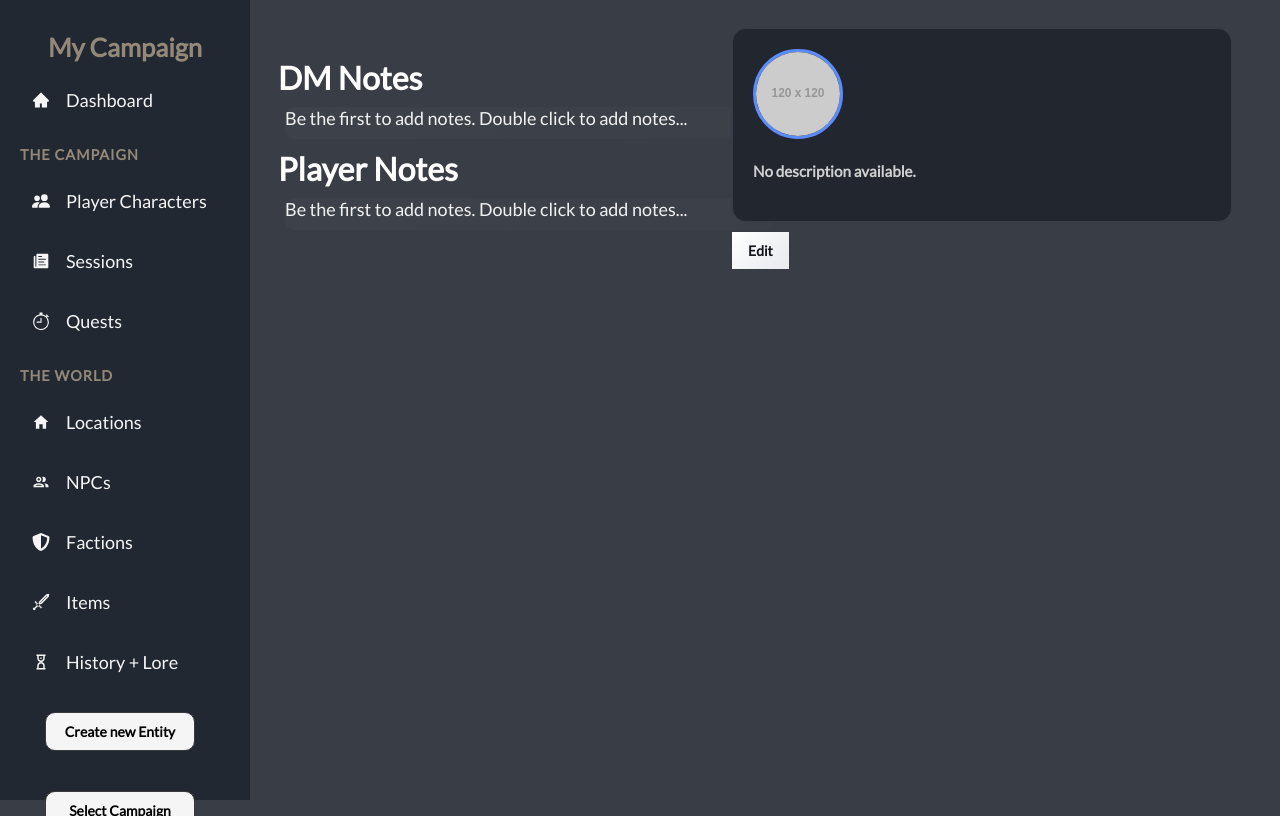
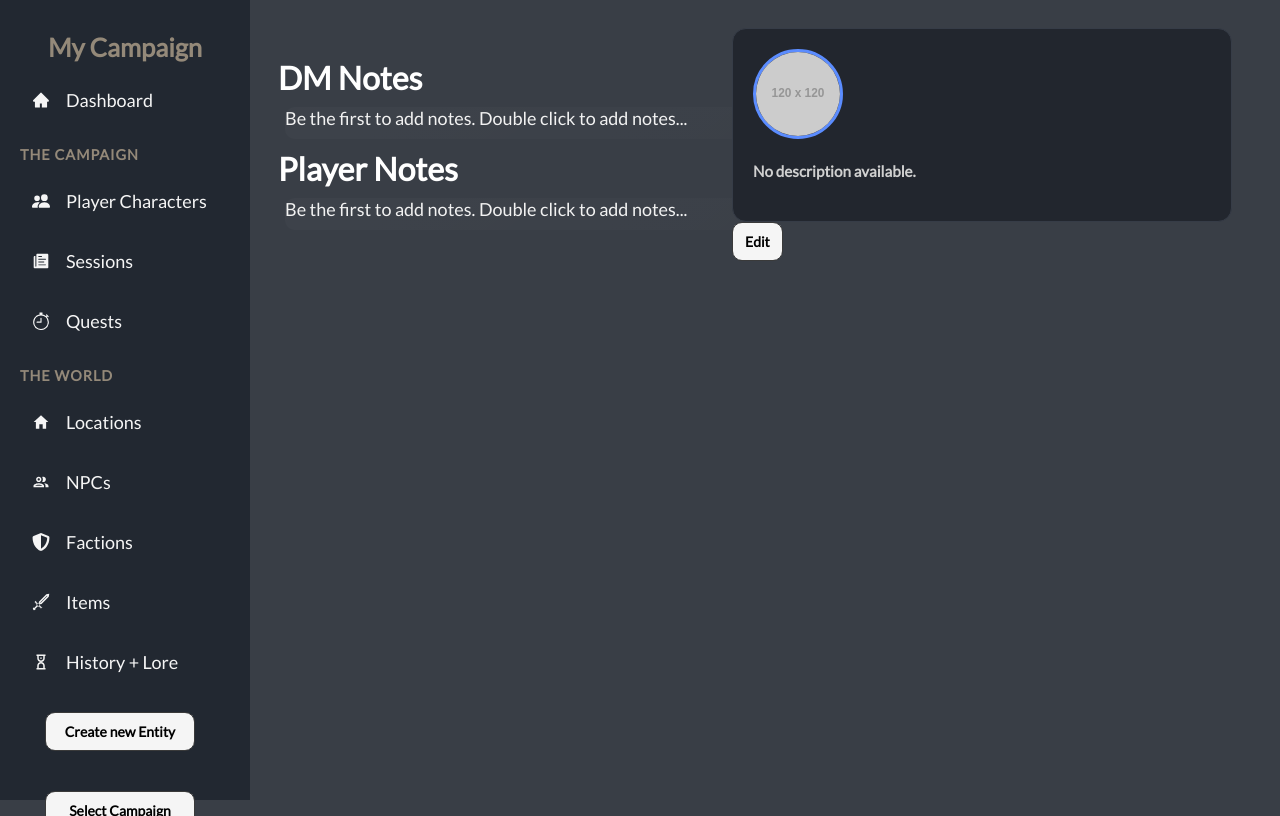
Before and after one commit to HolyGhost71/TTRPG-Campaign-Manager, a React (Vite) app in the folder frontend/: page /campaigns/1/entities/1 in a window 1280 px wide. Built offline with nearby package versions, Linux system fonts and the light colour scheme; no server answers.

Commit message:
Fixed edit button bug

```diff
--- a/frontend/src/App.css
+++ b/frontend/src/App.css
@@ -174,39 +174,7 @@ body{
     color: "#ffffff";
               font-weight: "bold";}
 
-.button {
-  width: fit-content;
-
-  padding: 10px 16px;
-
-  margin: 10px 0;
-
-  align-self: center;
-
-  border-radius: var(--radius-md);
-
-  border: 1px solid var(--border-light);
-
-  background:
-    linear-gradient(
-      135deg,
-      #ffffff,
-      #e7e9ed
-    );
-
-  color: #11151b;
-
-  font-size: 14px;
-
-  font-weight: 700;
-
-  cursor: pointer;
-
-  transition:
-    transform 0.15s ease,
-    box-shadow 0.2s ease,
-    background 0.2s ease;
-}
+.button { width: fit-content; padding: 10px 12px; margin: 0px 0; align-self: center; border-radius: 10px; border: 1px solid #3a3a3a; background: linear-gradient(135deg, #f5f5f5, #f5f5f5); color: black; font-size: 14px; font-weight: 600; cursor: pointer; transition: all 0.15s ease; align-items: center; justify-content: center; }
 
 
 .button:hover {
```
